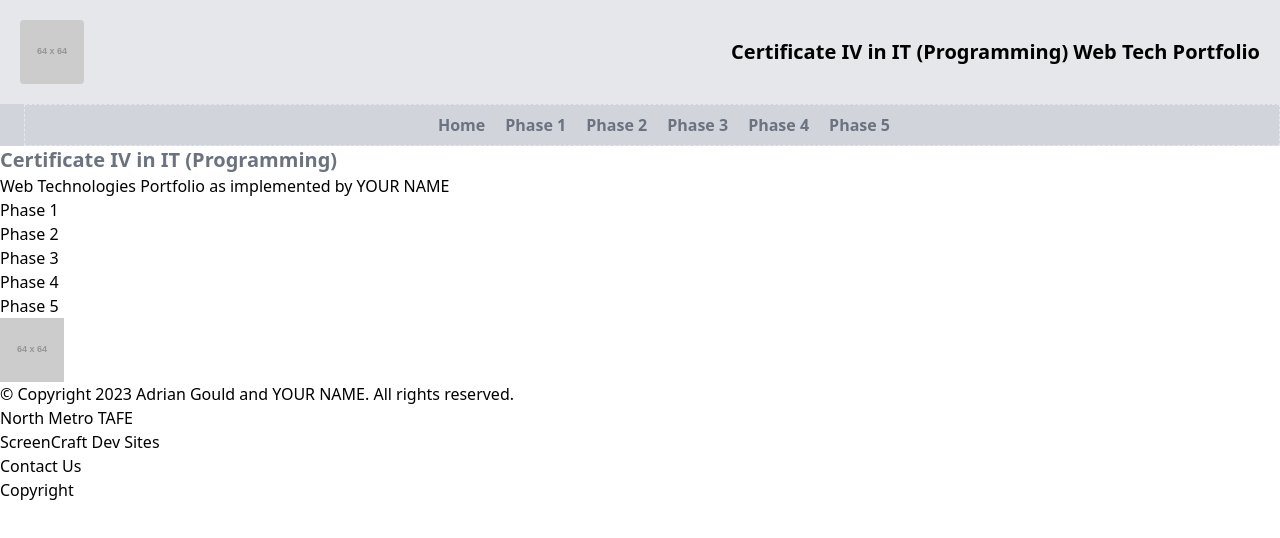
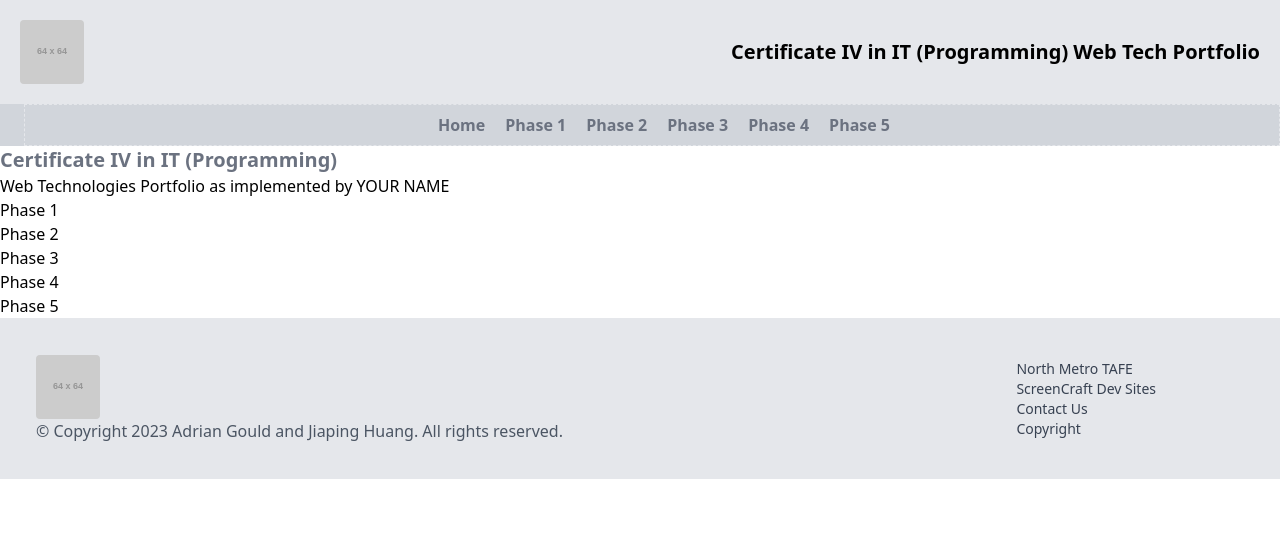
Before and after one commit to 20055662/WebTech-Portfolio-JiapingHuang, a website: page index.html in a window 1280 px wide. Drawn offline with Linux system fonts and the light colour scheme; placeholder pictures from the web are drawn by us.

Commit message:
feat(phase-5):Implement footer

```diff
--- a/index.html
+++ b/index.html
@@ -51,19 +51,21 @@
         </div>
     </article>
 </main>
-<footer>
-    <section>
-        <img src="https://placehold.co/64?text=logo" alt="Logo">
-        <p>© Copyright 2023 Adrian Gould and YOUR NAME. All rights reserved.</p>
-    </section>
-    <section>
-        <ul>
-            <li><a href="#">North Metro TAFE</a></li>
-            <li><a href="#">ScreenCraft Dev Sites</a></li>
-            <li><a href="#">Contact Us</a></li>
-            <li><a href="#">Copyright</a></li>
-        </ul>
-    </section>
+<footer class="bg-gray-200 border-t p-5 mt-auto">
+    <div class="max-w-6xl max-auto flex flex-col md:flex-row justify-between items-center gap-5 p-4">
+        <section>
+            <img src="https://placehold.co/64?text=logo" alt="Logo" class="rounded">
+            <p class="text-gray-600">© Copyright 2023 Adrian Gould and Jiaping Huang. All rights reserved.</p>
+        </section>
+        <section class="text-gray-700 text-sm font-medium">
+            <ul>
+                <li><a href="https://www.northmetrotafe.wa.edu.au/" class="hover:text-blue-900">North Metro TAFE</a></li>
+                <li><a href="https://components.dev.screencraft.net.au/" class="hover:text-blue-900">ScreenCraft Dev Sites</a></li>
+                <li><a href="https://help.screencraft.net.au" class="hover:text-blue-900">Contact Us</a></li>
+                <li><a href="./pages/copyright.html" class="hover:text-blue-900">Copyright</a></li>
+            </ul>
+        </section>
+    </div>
 </footer>
 </body>
 </html>
```
Also changed, not shown: assets/css/site.css.
